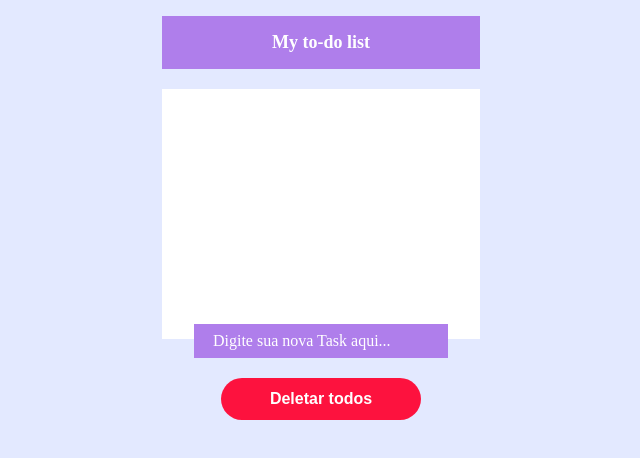
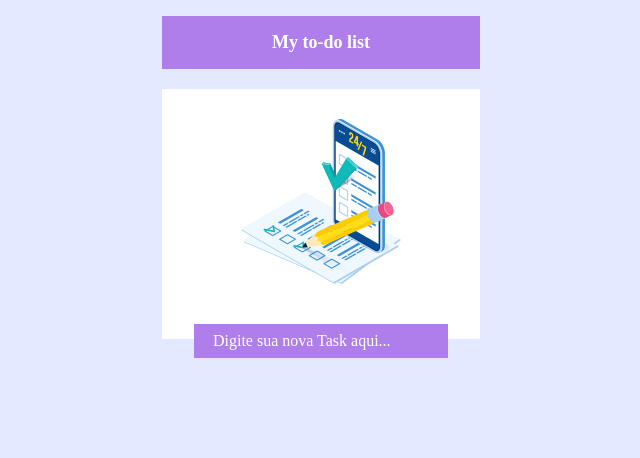
Before and after one commit to GabrielRSiqueira18/udemy-todo-list, an Angular app: page / in a window 1280 px wide. Shown: the top 458 px of the page, without its empty margins (319-959 px from the left). Built offline with nearby package versions, Linux system fonts and the light colour scheme.

Commit message:
feat: create delete task, sort by the checked items and correction style and html with item-list using ul->li

```diff
--- a/src/app/modules/home/components/tasks-list/tasks-list.component.html
+++ b/src/app/modules/home/components/tasks-list/tasks-list.component.html
@@ -1,9 +1,9 @@
-<div class="tasks-container">
-  <div
-    *ngFor="let task of itemsTaskList; let i = index"
+<div [ngClass]="{'bg-without-items-in-list': !itemsTaskList.length}" class="tasks-container">
+  <ul
     class="task-container"
+    *ngIf="itemsTaskList.length"
   >
-    <div>
+    <li *ngFor="let task of itemsTaskList; let i = index">
       <input
         type="checkbox"
         [(ngModel)]="task.checked"
@@ -11,12 +11,15 @@
       <input
         type="text"
         [(ngModel)]="task.value"
+        [ngStyle]="{ 'text-decoration': task.checked ? 'line-through' : 'none'}"
       >
-    </div>
-    <button>
-      <img src="assets/dump.svg" alt="">
-    </button>
-  </div>
+      <button
+        (click)="deleteTask(i)"
+      >
+        <img src="assets/dump.svg" alt="">
+      </button>
+    </li>
+  </ul>
 </div>
 <app-input-add-task (emitAddTaskValue)="setItemInTaskList($event)"></app-input-add-task>
-<app-button-remove-tasks (click)="removeAllTasks()"></app-button-remove-tasks>
+<app-button-remove-tasks *ngIf="itemsTaskList.length" (click)="removeAllTasks()"></app-button-remove-tasks>
--- a/src/app/modules/home/components/tasks-list/tasks-list.component.scss
+++ b/src/app/modules/home/components/tasks-list/tasks-list.component.scss
@@ -5,20 +5,23 @@
   min-height: 250px;
   padding: 1rem;
   background-color: $gray-100;
+
+  &.bg-without-items-in-list {
+    background-image: url("../../../../../assets/bg-without-list.svg");
+    background-repeat: no-repeat;
+    background-position: center 30px;
+  }
 }
 
 .task-container {
   width: 100%;
-  display: flex;
-  align-items: center;
-  justify-content: space-between;
-  margin-bottom: 0.5rem;
 
-  div {
+  li {
     display: flex;
     justify-content: center;
     align-content: center;
     gap: 0.5rem;
+    margin-bottom: 0.5rem;
 
     input {
       color: $gray-300;
--- a/src/app/modules/home/components/tasks-list/tasks-list.component.ts
+++ b/src/app/modules/home/components/tasks-list/tasks-list.component.ts
@@ -1,4 +1,4 @@
-import { Component } from '@angular/core';
+import { Component, DoCheck } from '@angular/core';
 import { TaskList } from '../../../../interfaces/task-list';
 
 @Component({
@@ -6,8 +6,12 @@ import { TaskList } from '../../../../interfaces/task-list';
   templateUrl: './tasks-list.component.html',
   styleUrl: './tasks-list.component.scss'
 })
-export class TasksListComponent {
+export class TasksListComponent implements DoCheck {
   public itemsTaskList: TaskList[] = [];
+
+  ngDoCheck(): void {
+    this.itemsTaskList.sort((a, b) => Number(a.checked) - Number(b.checked))
+  }
 
   public setItemInTaskList(taskValue: string) {
     this.itemsTaskList.push({
@@ -20,4 +24,8 @@ export class TasksListComponent {
     this.itemsTaskList = []
   }
 
+  public deleteTask(index: number) {
+    this.itemsTaskList.splice(index, 1)
+  }
+
 }
```
